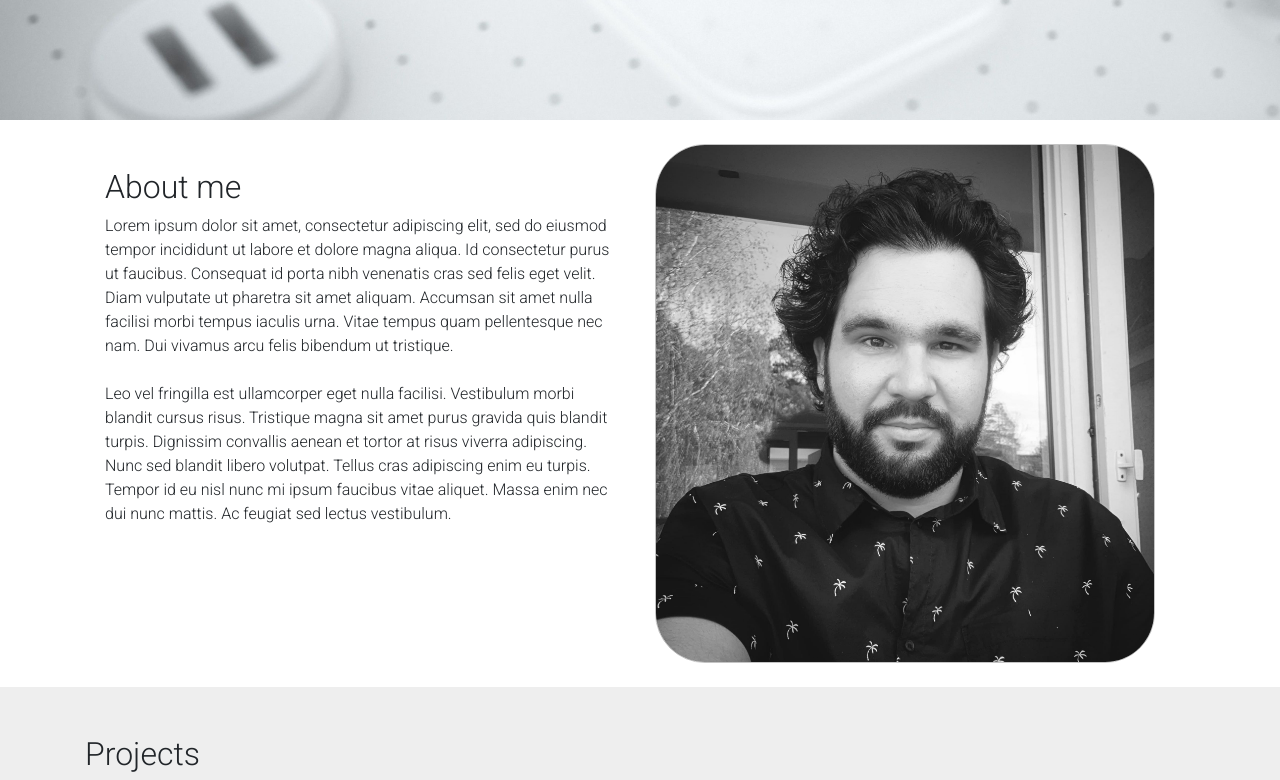
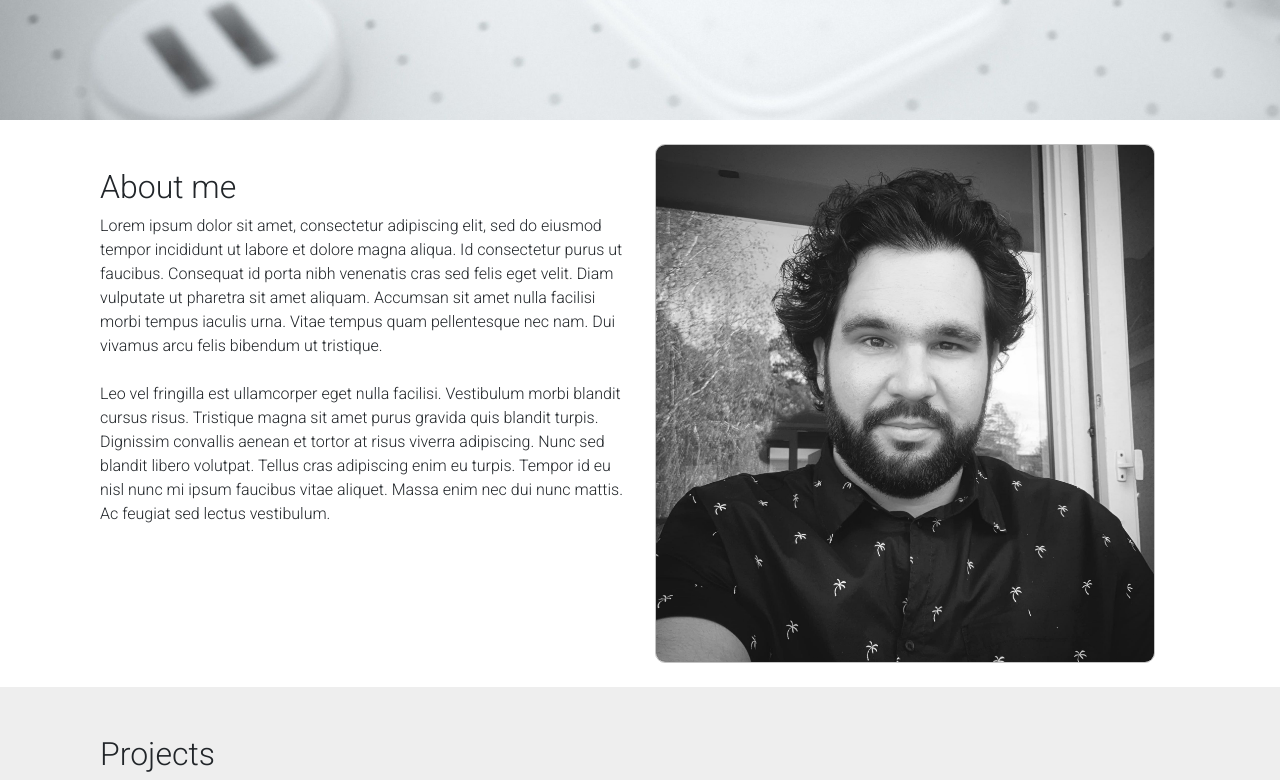
Before and after one commit to DizdarArmin/portofolio, a React (Create React App) app: page / in a window 1280 px wide. Shown: the part 720-1500 px from the top of the page. Built offline with nearby package versions, Linux system fonts and the light colour scheme; grey boxes are pictures that could not be loaded.

Commit message:
align sections

```diff
--- a/src/App.css
+++ b/src/App.css
@@ -3,3 +3,6 @@
   padding: 0;
   margin: 0;
 }
+.row {
+  margin: 0 auto !important;
+}
--- a/src/components/About.jsx
+++ b/src/components/About.jsx
@@ -8,14 +8,14 @@ export default function About() {
     <section className="about container-fluid" id="about">
       <div className="container">
         <div className="row">
-          <div className="col col-12 col-xs-12 col-sm-3 col-md-6 align-center">
+          <div className="col col-12 col-xs-12 col-sm-6 col-md-6 align-center">
             <img
               className="img img-fluid profile"
               src={Image}
               alt="profile"
             ></img>
           </div>
-          <div className="col col-12 col-xs-12 col-sm-9 col-md-6 about-text py-4">
+          <div className="col col-12 col-xs-12 col-sm-6 col-md-6 about-text py-4">
             <h2>About me</h2>
             {getInfoAboutMe()}
           </div>
--- a/src/css/About.css
+++ b/src/css/About.css
@@ -1,21 +1,13 @@
 .about {
-  width: 100%px;
-  height: 100%;
-  background-color: white;
   padding-top: 24px;
   padding-bottom: 24px;
 }
-.about-text {
-  max-width: 550px;
-}
+
 .profile {
-  display: flex;
-  justify-content: center;
-  align-items: center;
   width: 100%;
   max-width: 500px;
   border: 1px solid #c4c4c4;
-  border-radius: 50px;
+  border-radius: 10px;
   -webkit-filter: grayscale(100%);
   filter: grayscale(100%);
 }
```
